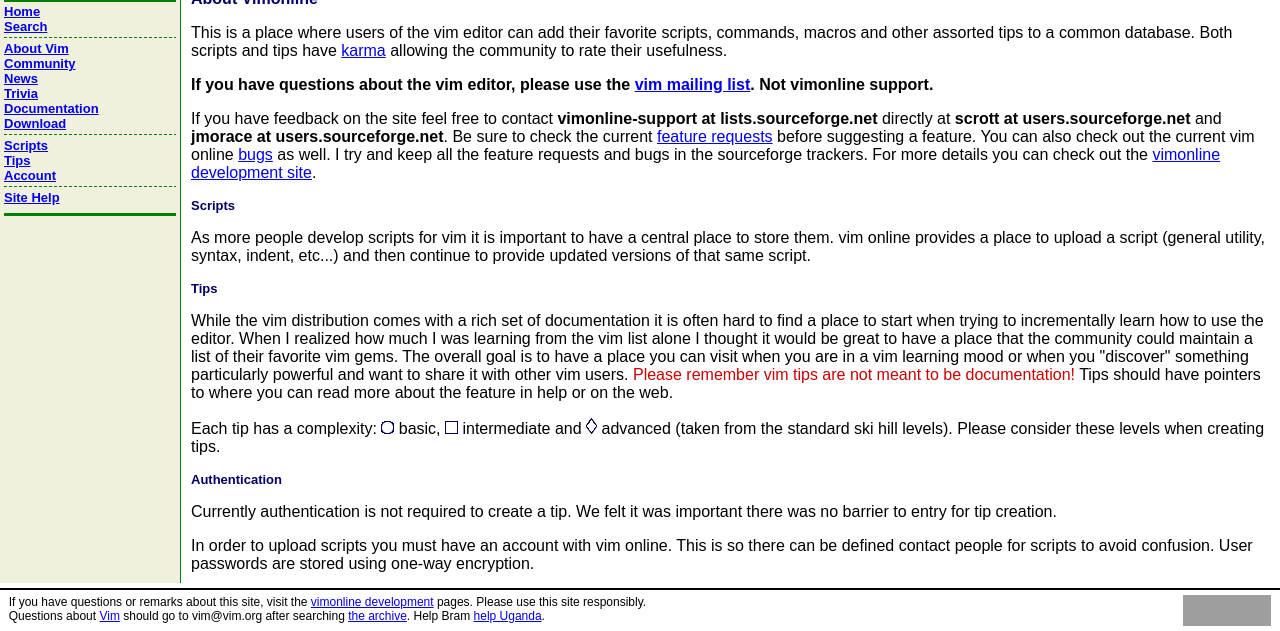
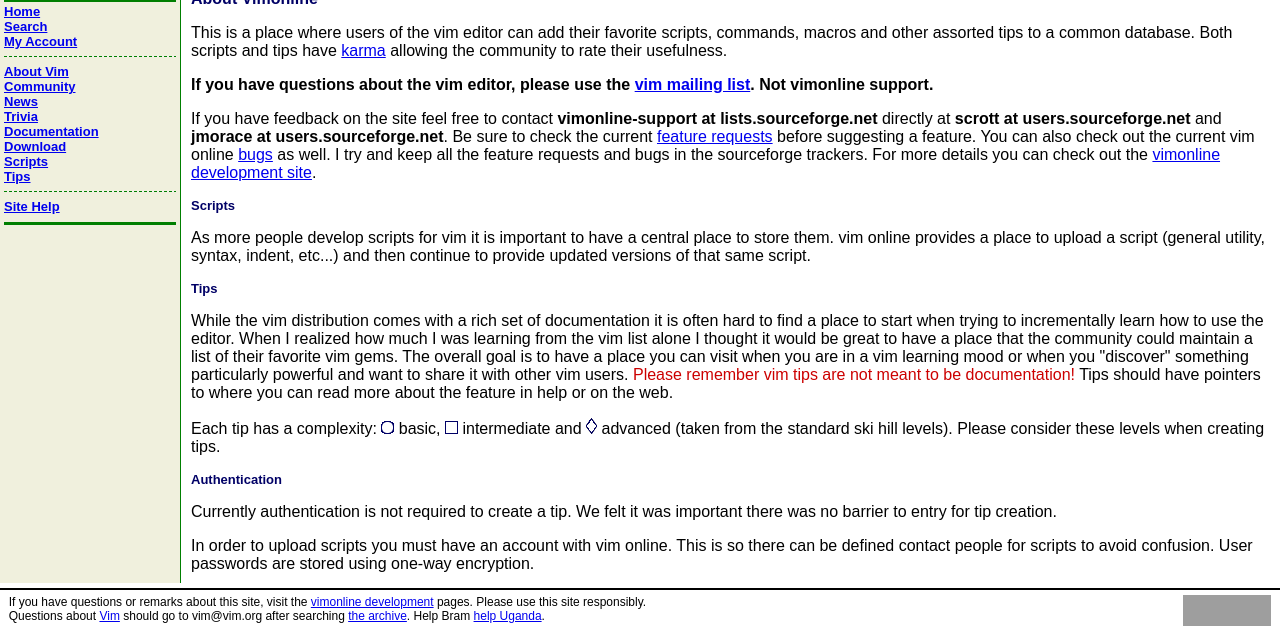
Before and after one commit to greg0ire/vimonline, a PHP site: page /huh.php in a window 1280 px wide. Shown: the part 340-971 px from the top of the page. Run offline with PHP 8.4, Linux system fonts and the light colour scheme; tables that the repository leaves empty hold one stand-in row (values such as "Sample post"); data that the repository does not hold is empty; grey boxes are pictures that could not be loaded.

Commit message:
final menu re-org, added seperators, added green background to seps

```diff
--- a/htdocs/css/style.css
+++ b/htdocs/css/style.css
@@ -146,5 +146,6 @@ tr.tableheader th {
 
 
 td.checker {
+	background-color: #007f00;
 	background-image: url(http://vim.sourceforge.net/images/checkerboard.gif);
 }
--- a/htdocs/navigation.php
+++ b/htdocs/navigation.php
@@ -41,7 +41,7 @@ $tips->addSubMenu(new Menu('Browse all',$BASE.'/tips/tip_search_results.php'));
 $tips->addSubMenu(new Menu('Download all',$BASE.'/tips/tip_download.php'));
 $tips->addSubMenu(new Menu('Karma',$BASE.'/karma.php'));
 
-$account = new Menu('Account',$BASE.'/account/index.php');
+$account = new Menu('My Account',$BASE.'/account/index.php');
 
 $trivia = new Menu('Trivia',$BASE.'/trivia.php');
 $trivia->addSubMenu(new Menu('Logos',$BASE.'/logos.php'));
@@ -57,6 +57,7 @@ $sep->setSeparator();
 $mainMenus = array(
         $home,
         $search,
+        $account,
         $sep,
         $about,
         $community,
@@ -64,10 +65,8 @@ $mainMenus = array(
         $trivia,
         $docs,
         $download,
-        $sep,
         $scripts,
         $tips,
-        $account,
         $sep,
         $help
     );
@@ -103,13 +102,13 @@ foreach($mainMenus as $menu){
     if($menu->isSeparator()){
 ?>
     <tr>
-        <td><img src="<?=$IMAGES?>/spacer.gif" alt="" border="0" width="1" height="3"></td>
+        <td><img src="<?=$IMAGES?>/spacer.gif" alt="" border="0" width="1" height="7"></td>
     </tr>
     <tr>
         <td class="checker"><img src="<?=$IMAGES?>/spacer.gif" alt='' border="0" height="1"></td>
     </tr>
     <tr>
-        <td><img src="<?=$IMAGES?>/spacer.gif" alt="" border="0" width="1" height="3"></td>
+        <td><img src="<?=$IMAGES?>/spacer.gif" alt="" border="0" width="1" height="7"></td>
     </tr>
 <?php
     } else if($menu->isSelected($REQUEST_URI)){
```
